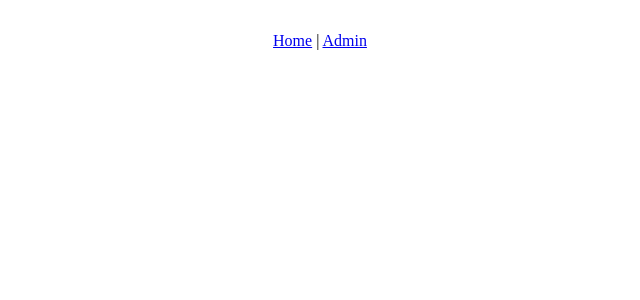
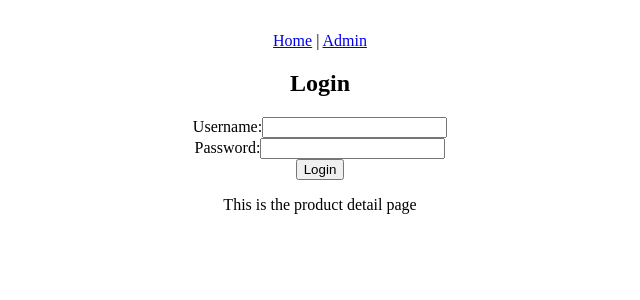
Before and after one commit to neel132/nihilent-angular-training, an Angular app: page /about in a window 1280 px wide. Before the commit this address led to /. Shown: the top 300 px of the page, without its empty margins (320-960 px from the left). Built offline with nearby package versions, Linux system fonts and the light colour scheme.

Commit message:
feat: configuring router paramter

```diff
--- a/src/app/about/about.component.html
+++ b/src/app/about/about.component.html
@@ -1 +1 @@
-<p>about works!</p>
+<p>This is the product detail page</p>
--- a/src/app/about/about.component.ts
+++ b/src/app/about/about.component.ts
@@ -1,4 +1,5 @@
-import { Component } from '@angular/core';
+import { Component, inject } from '@angular/core';
+import { ActivatedRoute } from '@angular/router';
 
 @Component({
   selector: 'app-about',
@@ -8,5 +9,8 @@ import { Component } from '@angular/core';
   styleUrl: './about.component.css'
 })
 export class AboutComponent {
-
+  private route = inject(ActivatedRoute);
+  ngOnInit() {
+    console.log(Number(this.route.snapshot.paramMap.get('id')));
+  }
 }
--- a/src/app/app.routes.ts
+++ b/src/app/app.routes.ts
@@ -2,11 +2,16 @@ import { Routes } from '@angular/router';
 import { HomeComponent } from './home/home.component';
 import { AdminComponent } from './admin/admin.component';
 import { authGuard } from './auth.guard';
+import { AboutComponent } from './about/about.component';
 
 export const routes: Routes = [
   {
     path: '',
     component: HomeComponent,
+    children: [
+      { path: ':id', component: AboutComponent },
+      { path: '', redirectTo: '', pathMatch: 'full'}
+    ]
   },
   {
     path: 'admin',
--- a/src/app/home/home.component.html
+++ b/src/app/home/home.component.html
@@ -15,3 +15,4 @@
     {{errorMessage()}}
   </div>
 </form>
+<router-outlet />
--- a/src/app/home/home.component.ts
+++ b/src/app/home/home.component.ts
@@ -2,13 +2,13 @@ import { Component, inject, signal } from '@angular/core';
 import { FormsModule } from '@angular/forms';
 import { AuthService } from '../services/auth.service';
 import { LoggerService } from '../services/logger.service';
-import { Router } from '@angular/router';
+import { Router, RouterOutlet } from '@angular/router';
 import { CommonModule } from '@angular/common';
 
 @Component({
   selector: 'app-home',
   standalone: true,
-  imports: [CommonModule, FormsModule],
+  imports: [CommonModule, FormsModule, RouterOutlet],
   templateUrl: './home.component.html',
   styleUrl: './home.component.css'
 })
```
